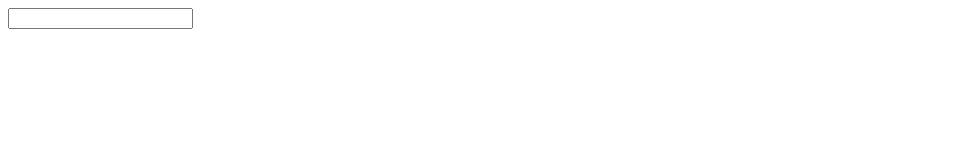
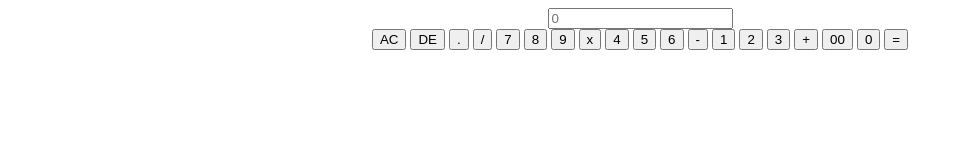
Before and after one commit to AjaykiranPT/calculator, a plain HTML site: page index.html in a window 1280 px wide. Shown: the whole page, without its empty margins (0-963 px from the left). Drawn offline with Linux system fonts and the light colour scheme.

Commit message:
html of calculator  page updated

```diff
--- a/index.html
+++ b/index.html
@@ -1,13 +1,41 @@
+<!DOCTYPE html>
 <html lang="en">
     <head>
+        <meta charset="UFT-8">
+        <meta name="viewport" content="width=device-width, initial-scale=1.0">
         <title>Calculator</title>
-        <link rel="stylesheet" href="style.css" type="css/text">
+        <link rel="stylesheet" href="styles.css">
+        <link rel="stylesheet" href="https://cdnjs.cloudflare.com/ajax/libs/font-awesome/6.5.2/css/all.min.css" integrity="sha512-SnH5WK+bZxgPHs44uWIX+LLJAJ9/2PkPKZ5QiAj6Ta86w+fsb2TkcmfRyVX3pBnMFcV7oQPJkl9QevSCWr3W6A==" crossorigin="anonymous" referrerpolicy="no-referrer" />
+        <script src="index.js"></script>
     </head>
     <body>
-        <div class="Calculator">
-            <div class="calc-display">
-                <input tyle="text">
+       <center>
+        <div class="calculator">
+            <div class="display">
+                <input type=text id="displayValue" placeholder="0" readonly>
+            </div>
+            <div class="buttons">
+                <button class="item item1 clear"        onclick=displayValue.value="">AC</button>
+                <button class="item item1 delete"       onclick="deleteClick()">DE</button>
+                <button class="item item1 percentage"   onclick=displayValue.value +=".">.</button>
+                <button class="item item2 divide "      onclick=displayValue.value +="/">/</button>
+                <button class="item number seven"       onclick=displayValue.value +="7">7</button>
+                <button class="item numbver eight"      onclick=displayValue.value +="8">8</button>
+                <button class="item number nine"        onclick=displayValue.value +="9">9</button>
+                <button class="item item2 multi"        onclick=displayValue.value +="x">x</button>
+                <button class="item number four"        onclick=displayValue.value +="4">4</button>
+                <button class="item number five"        onclick=displayValue.value +="5">5</button>
+                <button class="item number six"         onclick=displayValue.value +="6">6</button>
+                <button class="item item2 minus"        onclick=displayValue.value +="-">-</button>
+                <button class="item number one"         onclick=displayValue.value +="1">1</button>
+                <button class="item number one"         onclick=displayValue.value +="2">2</button>
+                <button class="item number three"       onclick=displayValue.value +="3">3</button>
+                <button class="item item2 sum"          onclick=displayValue.value +="+">+</button>
+                <button class="item number dzero"       onclick=displayValue.value +="00">00</button>
+                <button class="item number zero"        onclick=displayValue.value +="0">0</button>
+                <button class="item equal"              onclick="equalClick()">=</button>
             </div>
         </div>
+        </center>
     </body>
 </html>
```
